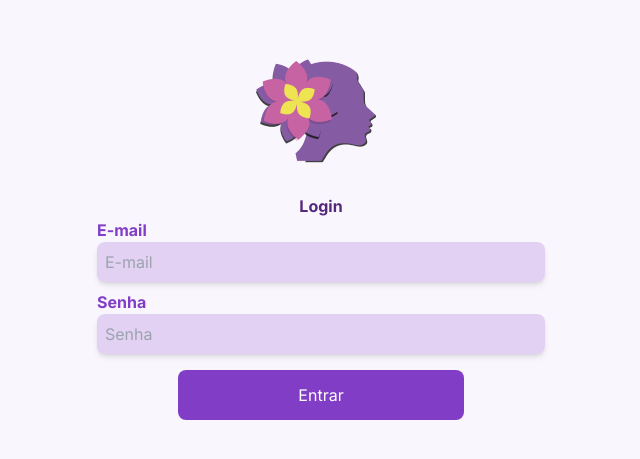
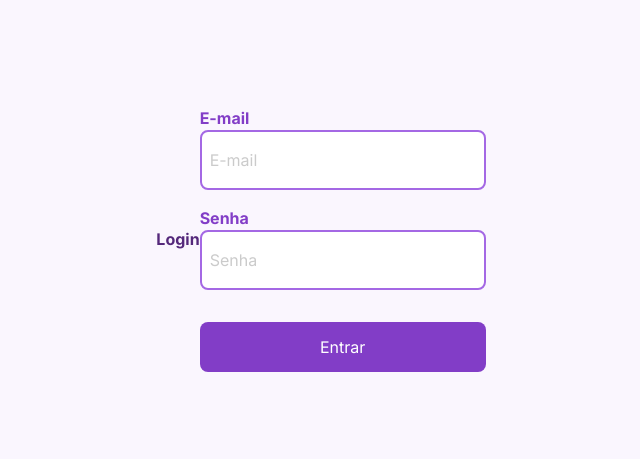
Before and after one commit to Projeto-FrontEnd-Fusion/Aceve-website-development, a Next.js app: page /admin in a window 1280 px wide. Shown: the part 161-620 px from the top of the page, without its empty margins (319-959 px from the left). Built offline with nearby package versions, Linux system fonts and the light colour scheme; a web font is replaced by a local one.

Commit message:
feat(admin-login): refactor LoginForm to use RHF with Controller

```diff
--- a/src/app/(admin)/admin/page.tsx
+++ b/src/app/(admin)/admin/page.tsx
@@ -1,68 +1,7 @@
-"use client";
-import { GlobalButton } from "@/components/GlobalButton/GlobalButton";
-import React, { useState } from "react";
+"use client"
 
-export default function LoginPage() {
-  const [email, setEmail] = useState("");
-  const [password, setPassword] = useState("");
+import { LoginForm } from "@/features/admin-login/components/LoginForm";
 
-  const handleSubmit = (e: React.FormEvent) => {
-    e.preventDefault();
-
-    if (!email || !password) {
-      alert("Preencher os campos, por favor!");
-      return;
-    }
-
-    //console.log("Login realizado:", { email, password });
-  };
-
-  return (
-    <div className="bg-primary-100 flex items-center justify-center min-h-screen">
-      <div className="w-full max-w-md">
-        <img
-          src="logo-header.png"
-          alt="Logo da ONG"
-          className="w-25 h-25 mb-6 mx-auto"
-        />
-
-        <h2 className="text-primary-800 font-bold text-center">Login</h2>
-        <form onSubmit={handleSubmit}>
-          <div className="mb-2">
-            <label htmlFor="email" className="font-bold text-primary-600">
-              E-mail
-            </label>
-            <input
-              type="email"
-              id="email"
-              value={email}
-              onChange={(e) => setEmail(e.target.value)}
-              placeholder="E-mail"
-              className="bg-primary-600/20 p-2 rounded-lg shadow-md w-full"
-            />
-          </div>
-          <div>
-            <label htmlFor="password" className="font-bold text-primary-600">
-              Senha
-            </label>
-            <input
-              type="password"
-              id="password"
-              value={password}
-              onChange={(e) => setPassword(e.target.value)}
-              placeholder="Senha"
-              className="bg-primary-600/20 p-2 rounded-lg shadow-md w-full"
-            />
-          </div>
-          <GlobalButton
-            variant="primary"
-            type="submit"
-            className="w-[286px] h-[50px] rounded-[5px] py-2 px-4 gap-2 mx-auto mt-4"
-          >
-            Entrar
-          </GlobalButton>
-        </form>
-      </div>
-    </div>
-  );
+export default function AdminLoginPage() {
+  return <LoginForm />
 }
--- /dev/null
+++ b/src/features/admin-login/api/login.ts
@@ -0,0 +1,11 @@
+export async function loginRequest(data: { email: string; password: string }) {
+  const res = await fetch(" ", {
+    method: "POST",
+    headers: {
+        "content-type": "application/json"
+    },
+    body: JSON.stringify(data),
+  });
+
+  return res.json();
+}
--- /dev/null
+++ b/src/features/admin-login/components/LoginForm.tsx
@@ -0,0 +1,42 @@
+"use client"
+import React, { useState } from "react";
+import { useForm, FormProvider } from "react-hook-form";
+import { useRouter } from "next/navigation";
+import { loginRequest } from "../api/login";
+import { LoginFormFields } from "./LoginFormFiels";
+
+type LoginFormInputs = {
+    email: string;
+    password: string;
+}
+
+export function LoginForm() {
+    const router = useRouter()
+    const [apiError, setApiError] = useState("")
+
+    const methods = useForm<LoginFormInputs>({
+        mode: "onChange",
+        defaultValues: { email: "", password: "" },
+    })
+
+    const { handleSubmit } = methods
+
+    const onSubmit = async (data: LoginFormInputs) => {
+        setApiError("")
+
+        const result = await loginRequest(data)
+        if (result.error) {
+            return setApiError(result.error)
+        }
+        router.push("/admin/ ") // Alterar
+    }
+
+    return (
+
+        <FormProvider {...methods}>
+            <form onSubmit={handleSubmit(onSubmit)}>
+                <LoginFormFields apiError={apiError} />
+            </form>
+        </FormProvider>
+    )
+}
--- /dev/null
+++ b/src/features/admin-login/components/LoginFormFiels.tsx
@@ -0,0 +1,64 @@
+import React from "react";
+import { useFormContext, Controller } from "react-hook-form";
+import { Inputs } from "@/components/Inputs/Inputs";
+import { GlobalButton } from "@/components/GlobalButton/GlobalButton";
+
+type LoginFormInputs = {
+    email: string;
+    password: string;
+}
+
+export function LoginFormFields({ apiError }: { apiError: string }) {
+    const { control, formState: { isValid } } = useFormContext<LoginFormInputs>()
+
+    return (
+        <div className="bg-primary-100 flex items-center justify-center min-h-screen">
+            <h2 className="text-primary-800 font-bold text-center">Login</h2>
+
+            <div>
+                <label className="font-bold text-primary-600">E-mail</label>
+                <Controller
+                    name="email"
+                    control={control}
+                    rules={{ required: "Informe o e-mail" }}
+                    render={({ field, fieldState }) => (
+                        <Inputs
+                            {...field}
+                            type="email"
+                            placeholder="E-mail"
+                            error={fieldState.error}
+                        />
+                    )}
+                />
+
+                <label className="font-bold text-primary-600">Senha</label>
+                <Controller
+                    name="password"
+                    control={control}
+                    rules={{ required: "Informe a senha" }}
+                    render={({ field, fieldState }) => (
+                        <Inputs
+                            {...field}
+                            type="password"
+                            placeholder="Senha"
+                            error={fieldState.error}
+                        />
+                    )}
+                />
+
+                {apiError && <p className="text-red-500">{apiError}</p>}
+
+                <div className="flex justify-center">
+                    <GlobalButton
+                        variant="primary"
+                        type="submit"
+                        disabled={!isValid}
+                        className="w-[286px] h-[50px] rounded-[5px] py-2 px-4 gap-2 mx-auto mt-4"
+                    >
+                        Entrar
+                    </GlobalButton>
+                </div>
+            </div>
+        </div>
+    )
+}
```
